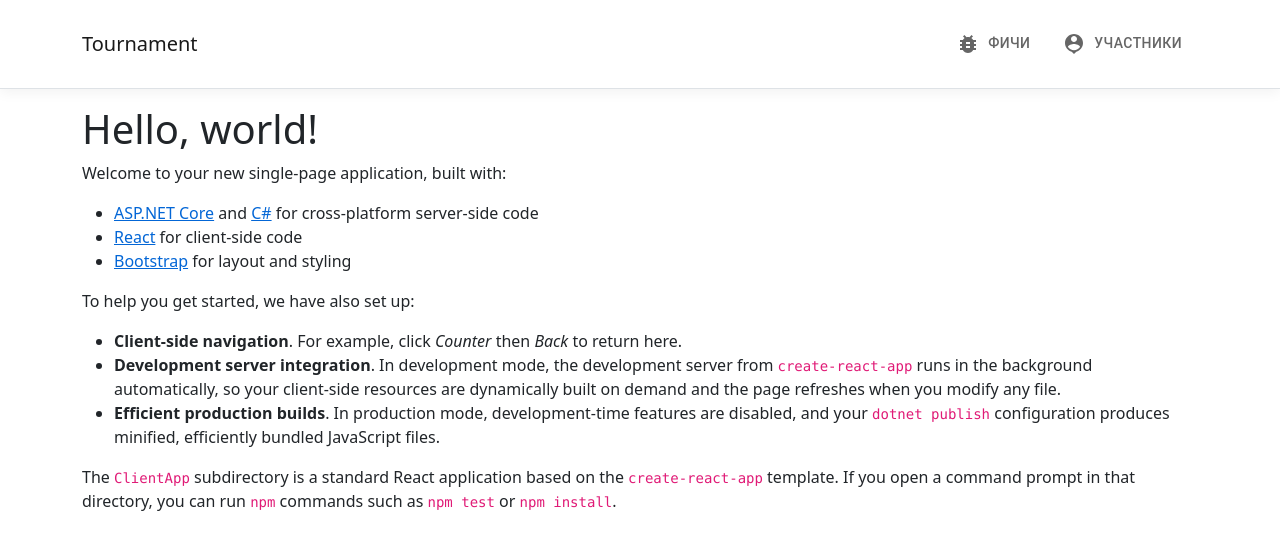
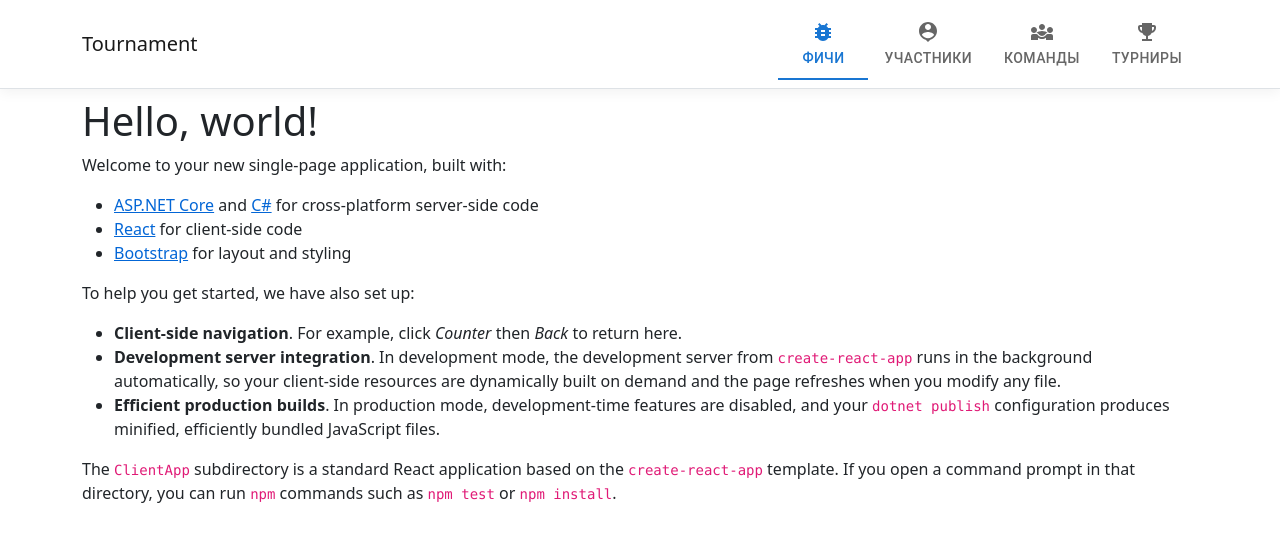
Before and after one commit to Mafiozist/Tournament, a React (Create React App) app in the folder ClientApp/: page / in a window 1280 px wide. Shown: the top 550 px of the page. Built offline with nearby package versions, Linux system fonts and the light colour scheme.

Commit message:
Additionally tabs for the future

```diff
--- a/ClientApp/src/components/NavMenu.js
+++ b/ClientApp/src/components/NavMenu.js
@@ -6,6 +6,8 @@ import Tabs from '@mui/material/Tabs';
 import Tab from '@mui/material/Tab';
 import PersonPinIcon from '@mui/icons-material/PersonPin';
 import BugReportSharpIcon from '@mui/icons-material/BugReportSharp';
+import Diversity3SharpIcon from '@mui/icons-material/Diversity3Sharp';
+import EmojiEventsSharpIcon from '@mui/icons-material/EmojiEventsSharp';
 
 export class NavMenu extends Component {
     static displayName = NavMenu.name;
@@ -16,7 +18,7 @@ export class NavMenu extends Component {
         this.toggleNavbar = this.toggleNavbar.bind(this);
         this.state = {
             collapsed: true,
-            value: undefined,
+            tab: 0,
         };
     }
 
@@ -30,13 +32,15 @@ export class NavMenu extends Component {
         return (
             <header>
 
-                <Navbar className="navbar-expand-sm navbar-toggleable-sm ng-white border-bottom box-shadow mb-3" container light>
+                <Navbar className="navbar-expand-sm border-bottom box-shadow mb-2" container light>
                     <NavbarBrand tag={Link} to="/">Tournament</NavbarBrand>
                     <NavbarToggler onClick={this.toggleNavbar} className="mr-2" />
 
-                    <Tabs value={this.state.value} onChange={(event, val) => this.setState({ value: val })}>
-                        <Tab component={Link} to="/Test" icon={<BugReportSharpIcon />} iconPosition='start' label="Фичи"/>
-                        <Tab component={Link} to="/Participants"  icon={<PersonPinIcon />} iconPosition='start' label="Участники" />
+                    <Tabs value={this.state.tab} onChange={(event, val) => this.setState({ tab: val })}>
+                        <Tab component={Link} to="/Test" icon={<BugReportSharpIcon />} iconPosition='top' label="Фичи"/>
+                        <Tab component={Link} to="/Participants" icon={<PersonPinIcon />} iconPosition='top' label="Участники" />
+                        <Tab component={Link} icon={<Diversity3SharpIcon />} iconPosition='top' label="Команды" />
+                        <Tab component={Link} icon={<EmojiEventsSharpIcon />} iconPosition='top' label="Турниры" />
                     </Tabs>
 
                 </Navbar>
```
